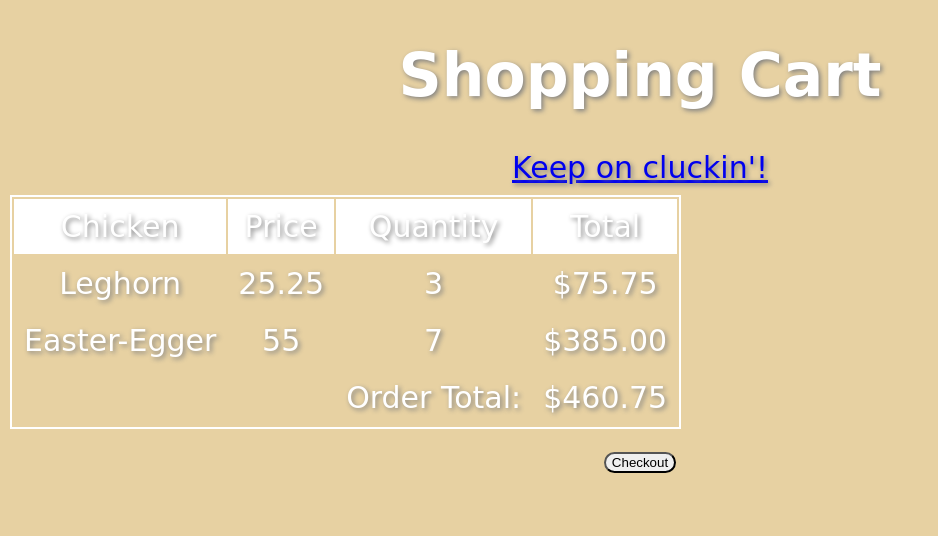
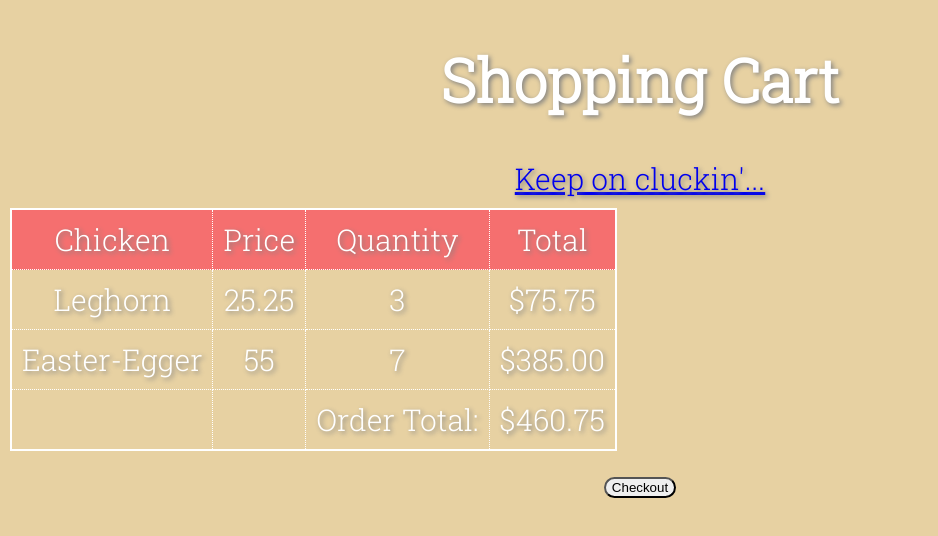
Before and after one commit to spencer-eagleton/lab06-e-commerce, a website with bundled scripts: page cart/index.html in a window 1280 px wide. Shown: the whole page, without its empty margins (0-938 px from the left). Built offline with nearby package versions, Linux system fonts and the light colour scheme; a web font is replaced by a local one.

Commit message:
added some new styles

```diff
--- a/cart/index.html
+++ b/cart/index.html
@@ -22,7 +22,7 @@
 <body>
     <h1>Shopping Cart</h1>
 
-    <a href="../">Keep on cluckin'!</a>
+    <a href="../">Keep on cluckin'...</a>
 
     <table>
         <thead>
--- a/styles/cart.css
+++ b/styles/cart.css
@@ -1,12 +1,19 @@
 table {
     border: 2px solid white;
     margin: 10px;
+    border-collapse: collapse;
+
 }
 thead {
-    background-color: white;
+    background-color: rgb(245, 111, 111);
 }
 
 table th, table td {
     padding: 10px;
+    border: 1px dotted white;
 
 }
+
+body {
+    font-family: 'Roboto Slab';
+}
```
Also changed, not shown: index.html (+3 -7 lines).
